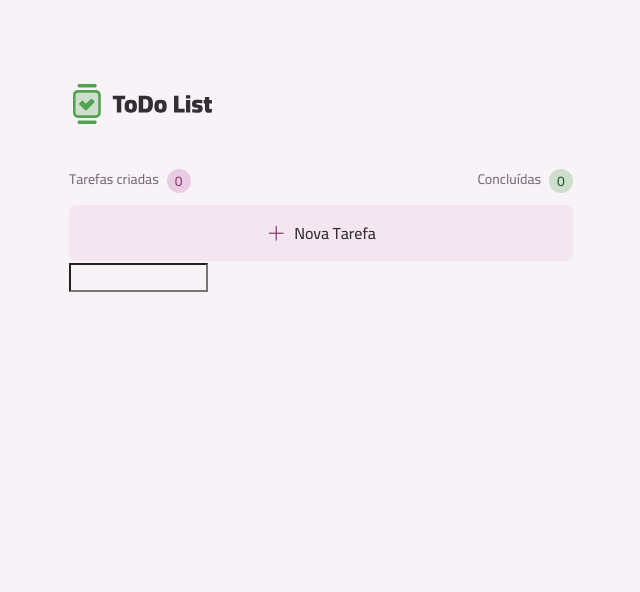
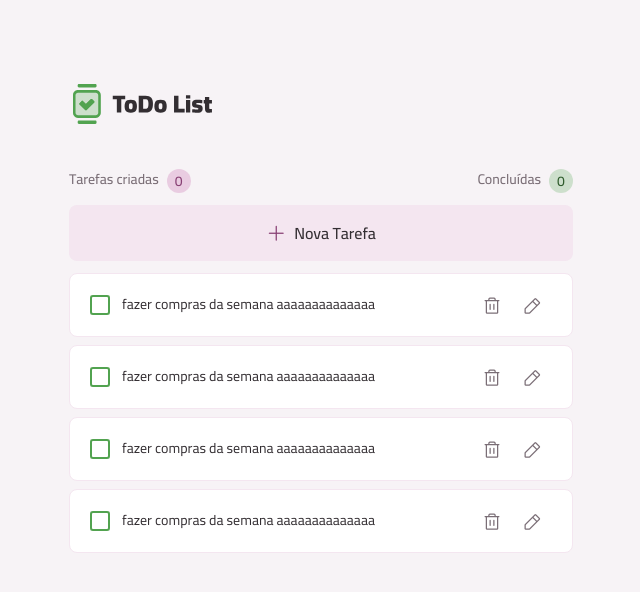
Before and after one commit to souzannatha/todo-list-angular, an Angular app: page / in a window 1280 px wide. Shown: the top 592 px of the page, without its empty margins (319-959 px from the left). Built offline with nearby package versions, Linux system fonts and the light colour scheme.

Commit message:
feat: added task component.

```diff
--- a/src/app/_components/button/button.component.scss
+++ b/src/app/_components/button/button.component.scss
@@ -16,12 +16,15 @@
   cursor: pointer;
   border: none;
   gap: 8px;
+  margin-bottom: 12px;
+  transition: 0.2s;
 }
 
 .custom-button i {
     font-size: 20px;
     background-color: $gray-200;
     color: $pink-dark;
+    transition: 0.2s;
 }
 
 .custom-button:hover {
--- a/src/app/_components/header/header.component.scss
+++ b/src/app/_components/header/header.component.scss
@@ -1,6 +1,4 @@
 @use '../../../styles/variables' as *;
-
-
 
 .task-container {
   display: flex;
@@ -8,6 +6,7 @@
   margin-top: 32px;
   margin-bottom: 12px;
 }
+
 .task-created, .task-completed {
   font-size: 14px;
   line-height: 20px;
--- a/src/app/_components/task/task.component.html
+++ b/src/app/_components/task/task.component.html
@@ -1 +1,14 @@
-<input type="text" class="task" />
+<div class="task">
+  <button class="checkContainer">
+    <div></div>
+  </button>
+  <p>fazer compras da semana aaaaaaaaaaaaaa</p>
+  <div>
+    <button class="deleteButtonAndEdit">
+      <i class="ph ph-trash"></i>
+    </button>
+    <button class="deleteButtonAndEdit">
+      <i class="ph ph-pencil-simple deleteButtonAndEdit"></i>
+    </button>
+  </div>
+</div>
--- a/src/app/_components/task/task.component.scss
+++ b/src/app/_components/task/task.component.scss
@@ -0,0 +1,64 @@
+@use '../../../styles/variables' as *;
+
+.task {
+  display: flex;
+  align-items: center;
+  justify-content: space-between;
+  width: 100%;
+  height: 64px;
+  background: $white;
+  border: 1px solid $gray-200;
+  padding: 20px;
+  border-radius: 8px;
+  gap: 12px;
+  margin-bottom: 8px;
+}
+
+.task p {
+  font-size: 14px;
+  font-weight: 400;
+  line-height: 140%;
+  color: $gray-400;
+  background: none;
+  margin-right: auto;
+}
+
+.checkContainer {
+  width: 20px;
+  height: 20px;
+  background-color: none;
+  border: none;
+  cursor: pointer;
+}
+
+.checkContainer div {
+  width: 100%;
+  height: 100%;
+  border: 2px solid $green-base;
+  background-color: $white;
+  border-radius: 3px;
+  transition: 0.2s;
+}
+
+.checkContainer div:hover {
+  border: 2px solid $green-dark;
+  background-color: rgba($green-dark, $alpha: 0.2);
+
+}
+
+.deleteButtonAndEdit {
+  width: 32px;
+  height: 32px;
+  font-size: 20px;
+  background: none;
+  border-radius: 4px;
+  border: none;
+  color: $gray-300;
+  margin: 4px;
+  cursor: pointer;
+  transition: 0.2s;
+}
+
+.deleteButtonAndEdit:hover {
+  background-color: $gray-200;
+}
--- a/src/app/app.component.html
+++ b/src/app/app.component.html
@@ -1,4 +1,7 @@
 <app-base-ui>
   <app-header></app-header>
   <app-task></app-task>
+  <app-task></app-task>
+  <app-task></app-task>
+  <app-task></app-task>
 </app-base-ui>
--- a/src/styles.scss
+++ b/src/styles.scss
@@ -6,5 +6,8 @@
   box-sizing: border-box;
   -webkit-font-smoothing: antialiased;
   font-family: "Cairo", sans-serif;
+}
+
+body{
   background-color: $gray-100 ;
 }
```
